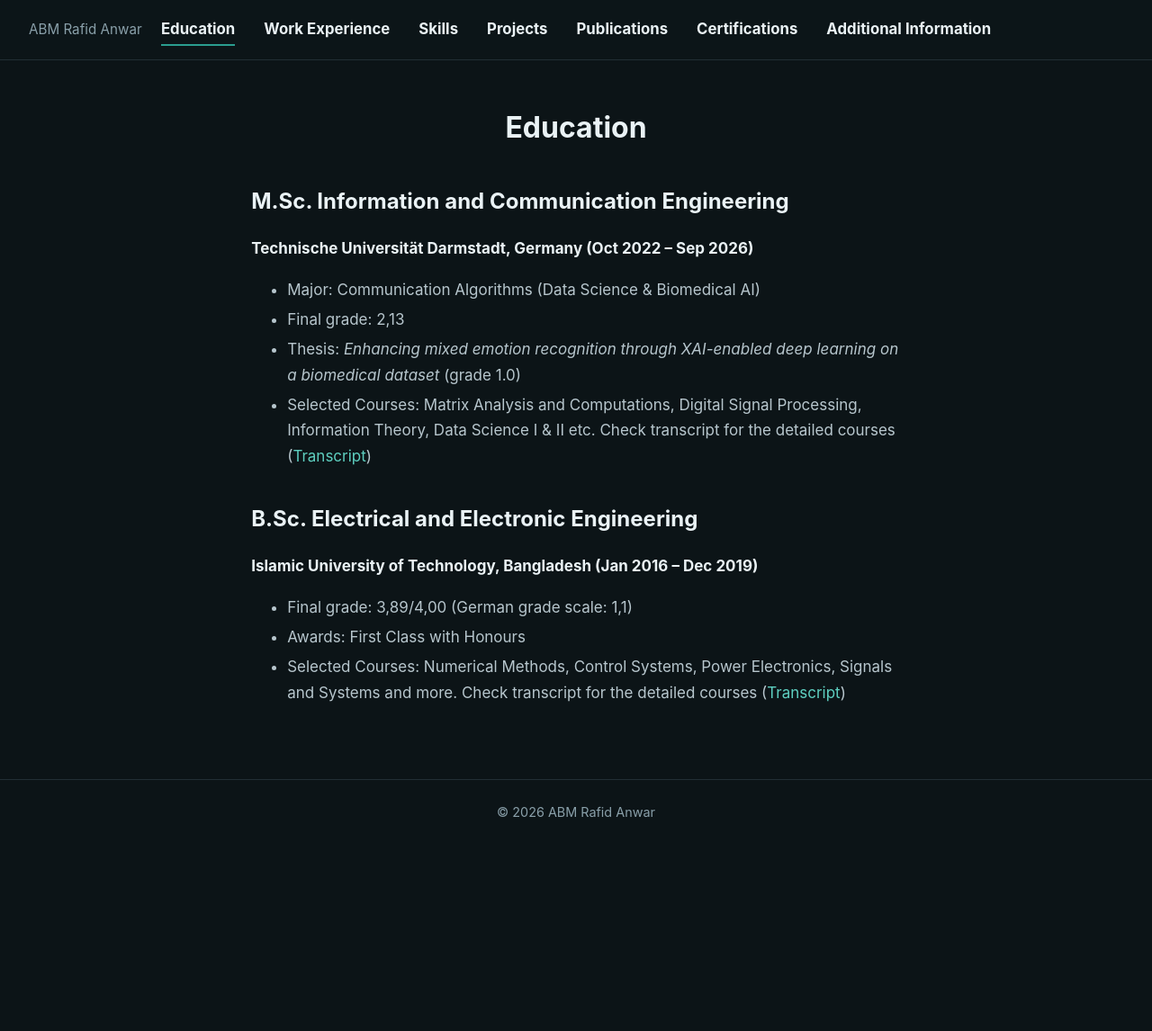
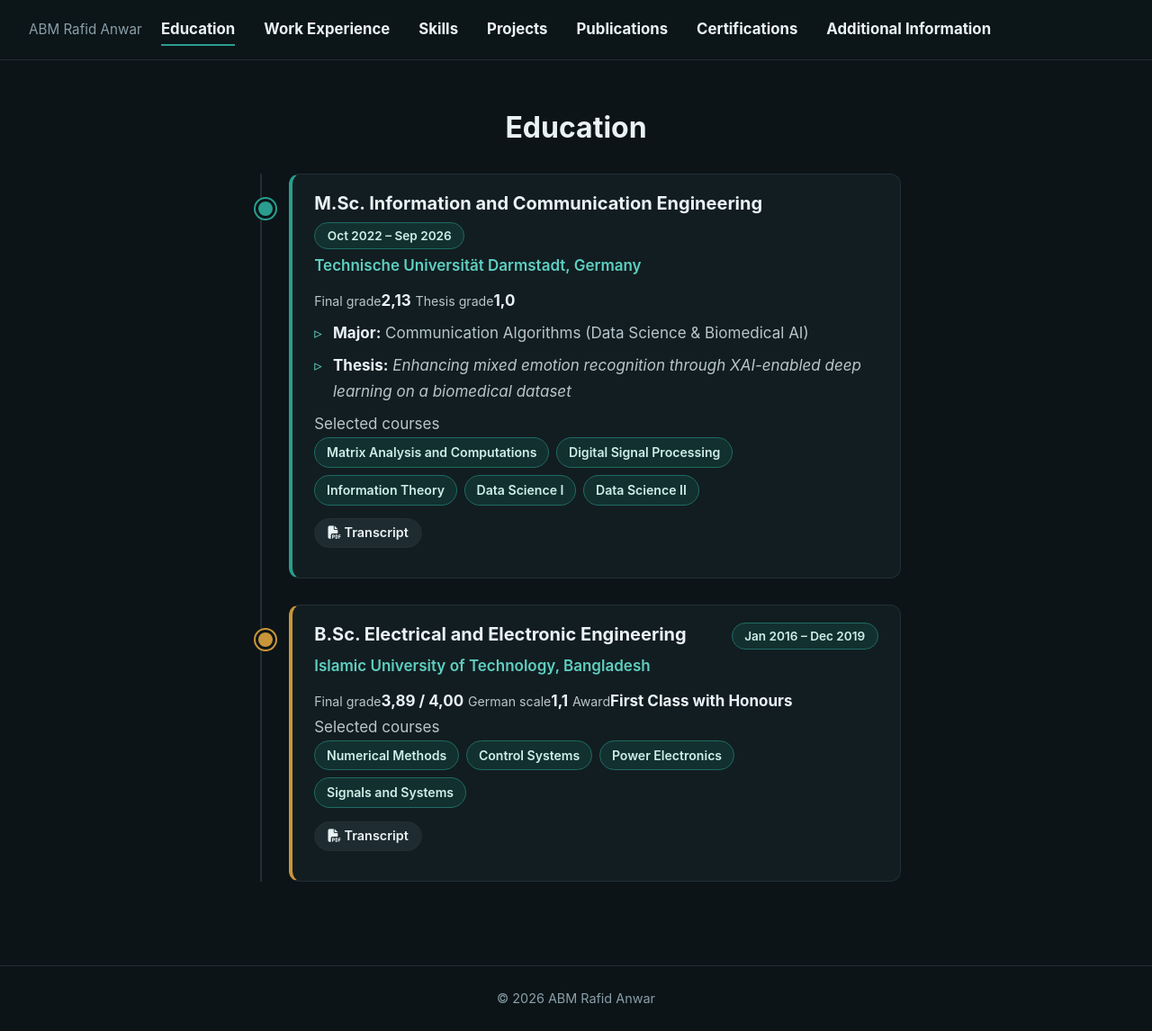
Before and after one commit to RafidAnwar/rafidanwar.github.io, a Jekyll site: the page built from education.md, in a window 1280 px wide and 1146 px high. Shown: the whole window at 90% size. Built offline with Jekyll 4.4.1, drawn with Linux system fonts in a browser that asks for light colours.

Commit message:
Update education.md

```diff
--- a/education.md
+++ b/education.md
@@ -3,16 +3,52 @@ layout: default
 permalink: /education/
 title: "Education"
 ---
+<div class="timeline">
 
-## M.Sc. Information and Communication Engineering
-**Technische Universität Darmstadt, Germany (Oct 2022 – Sep 2026)**
-- Major: Communication Algorithms (Data Science & Biomedical AI)
-- Final grade: 2,13
-- Thesis: *Enhancing mixed emotion recognition through XAI-enabled deep learning on a biomedical dataset* (grade 1.0)
-- Selected Courses: Matrix Analysis and Computations, Digital Signal Processing, Information Theory, Data Science I & II etc. Check transcript for the detailed courses ([Transcript](/msc.pdf))
+<div class="job">
+<div class="job-head">
+<h3>M.Sc. Information and Communication Engineering</h3>
+<span class="job-date">Oct 2022 – Sep 2026</span>
+</div>
+<div class="job-org">Technische Universität Darmstadt, Germany</div>
+<div class="edu-grades">
+<span class="grade-badge"><small>Final grade</small><strong>2,13</strong></span>
+<span class="grade-badge"><small>Thesis grade</small><strong>1,0</strong></span>
+</div>
+<ul>
+<li><strong>Major:</strong> Communication Algorithms (Data Science &amp; Biomedical AI)</li>
+<li><strong>Thesis:</strong> <em>Enhancing mixed emotion recognition through XAI-enabled deep learning on a biomedical dataset</em></li>
+</ul>
+<div class="edu-label">Selected courses</div>
+<div class="chips">
+<span class="chip">Matrix Analysis and Computations</span>
+<span class="chip">Digital Signal Processing</span>
+<span class="chip">Information Theory</span>
+<span class="chip">Data Science I</span>
+<span class="chip">Data Science II</span>
+</div>
+<a class="job-link" href="/msc.pdf"><i class="fa-solid fa-file-pdf"></i> Transcript</a>
+</div>
 
-## B.Sc. Electrical and Electronic Engineering
-**Islamic University of Technology, Bangladesh (Jan 2016 – Dec 2019)**
-- Final grade: 3,89/4,00 (German grade scale: 1,1)
-- Awards: First Class with Honours
-- Selected Courses: Numerical Methods, Control Systems, Power Electronics, Signals and Systems and more. Check transcript for the detailed courses ([Transcript](/bsc.pdf))
+<div class="job">
+<div class="job-head">
+<h3>B.Sc. Electrical and Electronic Engineering</h3>
+<span class="job-date">Jan 2016 – Dec 2019</span>
+</div>
+<div class="job-org">Islamic University of Technology, Bangladesh</div>
+<div class="edu-grades">
+<span class="grade-badge"><small>Final grade</small><strong>3,89 / 4,00</strong></span>
+<span class="grade-badge"><small>German scale</small><strong>1,1</strong></span>
+<span class="grade-badge"><small>Award</small><strong>First Class with Honours</strong></span>
+</div>
+<div class="edu-label">Selected courses</div>
+<div class="chips">
+<span class="chip">Numerical Methods</span>
+<span class="chip">Control Systems</span>
+<span class="chip">Power Electronics</span>
+<span class="chip">Signals and Systems</span>
+</div>
+<a class="job-link" href="/bsc.pdf"><i class="fa-solid fa-file-pdf"></i> Transcript</a>
+</div>
+
+</div>
```
